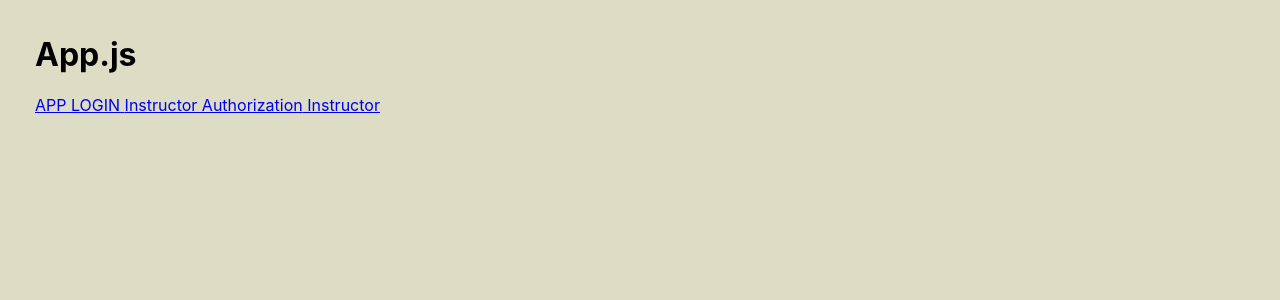
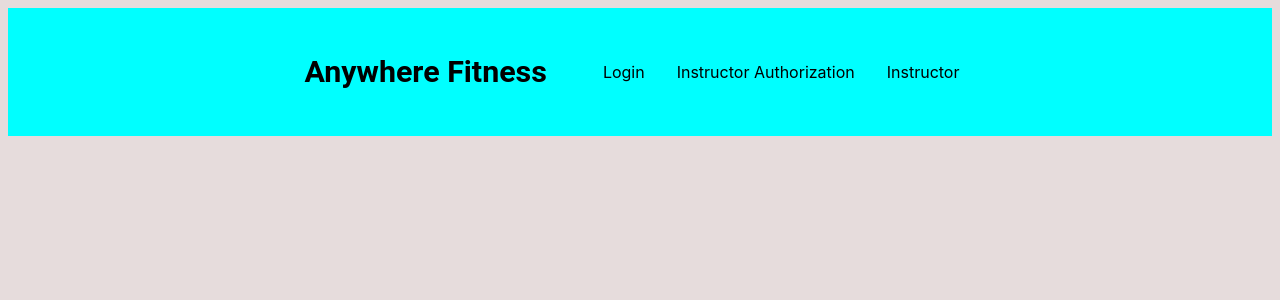
Before and after one commit to Build-Week-AnywhereFitnes/frontend, a React (Create React App) app in the folder fitness-front-end/: page / in a window 1280 px wide. Shown: the top 300 px of the page. Built offline with nearby package versions, Linux system fonts and the light colour scheme.

Commit message:
added header

```diff
--- a/fitness-front-end/src/components/App.js
+++ b/fitness-front-end/src/components/App.js
@@ -1,5 +1,6 @@
 import { Route, Switch, Link } from "react-router-dom";
 // import PrivateRoute from './PrivateRoute';
+import Header from "./Header";
 import Login from "./Login";
 import Instructor from "./Instructor";
 import InstructorAuth from "./InstructorAuth";
@@ -10,15 +11,11 @@ function App() {
 
     return (
         <div>
-            <h1>App.js</h1>
 
-            <Link to="/"> APP </Link>
-            <Link to="/login"> LOGIN </Link>
-            <Link to="/instructorAuth"> Instructor Authorization</Link>
-            <Link to="/instructor"> Instructor </Link>
+            <Header />
 
             <Switch>
-                 <Route exact path="/instructorAuth" component={InstructorAuth} />
+                <Route exact path="/instructorAuth" component={InstructorAuth} />
                 <Route exact path="/instructor" component={Instructor} />
                 <Route exact path="/login" component={Login} />
                 <Route exact path="/" />
--- /dev/null
+++ b/fitness-front-end/src/components/Header.js
@@ -0,0 +1,56 @@
+import React from 'react';
+import { Link } from 'react-router-dom';
+import styled from 'styled-components';
+
+
+const Header = (props) => {
+
+    console.log(props)
+
+    return (
+        <HeaderStyle>
+            <p>Anywhere Fitness</p>
+            <MenuStyle>
+
+                {/* <li><Link to="/"> Home </Link></li> */}
+                <li><Link to="/login"> Login </Link></li>
+                <li><Link to="/instructorAuth"> Instructor Authorization</Link></li>
+                <li><Link to="/instructor"> Instructor </Link></li>
+
+            </MenuStyle>
+        </HeaderStyle>
+    );
+}
+
+export default Header;
+
+
+
+const HeaderStyle = styled.div`
+    padding: 1em;
+    background-color: #00FFFF;
+    display:flex;
+    align-items: center;
+    justify-content: space-between;
+    justify-content: center;
+    margin-bottom: 2rem;
+
+    p {
+        font-weight: bold;
+        font-size: 1.9em;
+        font-family: 'Roboto', monospace;
+    }
+`
+
+const MenuStyle = styled.ul`
+  li {
+        display: inline-block;
+        padding: 0.3rem 1rem;
+
+        a {
+            text-decoration: none;
+            color: black;
+            font-size: 1em;
+        }
+    }
+`
--- a/fitness-front-end/src/index.css
+++ b/fitness-front-end/src/index.css
@@ -1,6 +1,5 @@
 body {
-  background-color: rgb(221, 221, 197);
-  margin: 35px;
+  background-color: #e6dcdc;
   font-family: -apple-system, BlinkMacSystemFont, 'Segoe UI', 'Roboto', 'Oxygen',
     'Ubuntu', 'Cantarell', 'Fira Sans', 'Droid Sans', 'Helvetica Neue',
     sans-serif;
@@ -8,7 +7,6 @@ body {
   -moz-osx-font-smoothing: grayscale;
 }
 
-code {
-  font-family: source-code-pro, Menlo, Monaco, Consolas, 'Courier New',
-    monospace;
-}
+/* p {
+  font-family: 'Roboto', monospace;
+} */
```
Also changed, not shown: fitness-front-end/src/App.css (deleted, +0 -38 lines), 2 other files (tests, documents, lock files or other folders).
